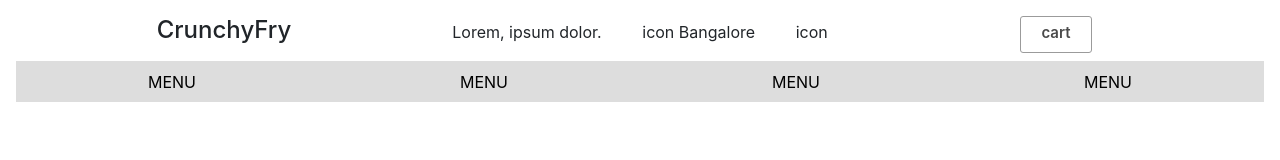
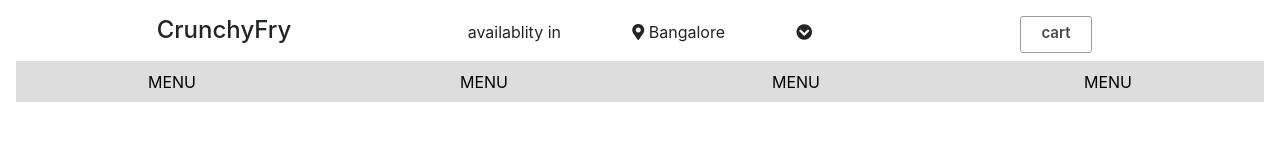
Before and after one commit to paldheeraj25/crunchyfry, an Angular app: page /home in a window 1280 px wide. Shown: the top 160 px of the page. Built offline with nearby package versions, Linux system fonts and the light colour scheme.

Commit message:
added font awsom

```diff
--- a/src/app/components/header/header.component.html
+++ b/src/app/components/header/header.component.html
@@ -7,9 +7,9 @@
       <a class="cart-btn mobile-crt" href="">cart</a>
     </div>
     <div class="location-info">
-      <span class="span-text">Lorem, ipsum dolor.</span>
-      <span class="span-text"> icon Bangalore</span>
-      <span class="span-text">icon</span>
+      <span class="span-text">availablity in</span>
+      <span class="span-text"> <i class="fas fa-map-marker-alt"></i> Bangalore</span>
+      <span class="span-text"><i class="fas fa-chevron-circle-down"></i></span>
     </div>
     <div class="cart-content">
       <a class="cart-btn big-screen-crt" href="">cart</a>
```
